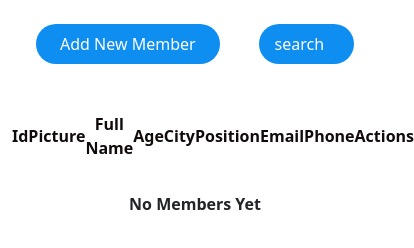
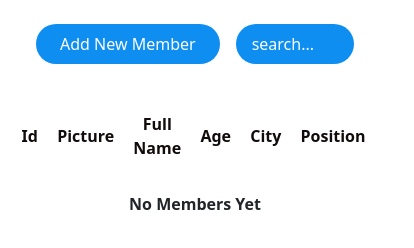
Before and after one commit to Islamkandi1/add-member, a plain HTML site: page index.html in a window 390 px wide. Shown: the whole page, 414 px wide, since content can reach past the window. Drawn offline with Linux system fonts and the light colour scheme.

Commit message:
make it responsive

```diff
--- a/css/style.css
+++ b/css/style.css
@@ -27,12 +27,15 @@
     height: 50px;
     object-fit: contain;
   }
+  tr{
+    padding: .4rem;
+  }
   th {
     text-transform: capitalize;
   }
   th,
   td {
-    padding: 0.5rem 0;
+    padding: 0.5rem .6rem ;
   }
   td {
     font-weight: 600;
@@ -83,7 +86,7 @@ i {
 }
 .img-box {
   background-image: url("./../images/chefs-3.jpg");
-  height: 500px;
+  height: 400px;
   background-repeat: no-repeat;
   background-position: center;
   background-size: cover;
@@ -91,11 +94,20 @@ i {
     font-size: 2rem;
   }
 }
-#wrong{
+.table-contain {
+  overflow: auto;
+  display: block;
+  width: 100%;
+  height: 100%;
+}
+#wrong {
   background-color: #fa1d1d;
 }
-@media screen and (width >=768px) {
-  .box-all .box{
-    width: 60%;
+@media screen and (width >=650px) {
+  .box-all .box {
+    width: 70%;
   }
 }
+@media screen and (width >=768px) {
+
+}
--- a/index.html
+++ b/index.html
@@ -15,7 +15,7 @@
     <main class="members">
       <section class="container-fluid pt-4">
         <section
-          class="add-search d-flex justify-content-between align-items-center px-4 mb-4"
+          class="add-search flex-wrap d-flex justify-content-between align-items-center gap-3 px-4 mb-4 "
         >
           <button
             type="button"
@@ -27,14 +27,15 @@
           <input
             type="search"
             id="search"
-            class="search rounded-pill border-0"
+            class="search rounded-pill border-0 flex-grow-1 flex-sm-grow-0"
             placeholder="search..."
           />
         </section>
-        <section class="my-btn d-flex justify-content-center align-items-center mb-3">
+        <section class="my-btn d-flex  justify-content-center align-items-center mb-3">
           <button type="btn" class="btn btn-primary text-capitalize w-75 d-none" id="delete-all">delete all</button>
 
         </section>
+        <sectio class="table-contain">
           <table class="w-100 text-center">
             <thead>
               <tr>
@@ -52,6 +53,7 @@
             <tbody id="tbody"></tbody>
           </table>
             <p id="no-members" class="mt-4 fw-bold text-capitalize text-center"></p>
+        </sectio>
       </section>
     </main>
     <main
@@ -110,7 +112,7 @@
       </section>
     </main>
     <main id="img-contain" class="d-flex justify-content-center align-items-center  box-all d-none">
-      <section class="box img-box w-50 position-relative d-flex justify-content-between align-items-center" id="img-box">
+      <section class="box img-box position-relative d-flex justify-content-between align-items-center" id="img-box">
         <i class="fa-solid fa-arrow-left" id="prev"></i>
         <i class="fa-solid fa-xmark" id="x-mark"></i>
         <i class="fa-solid fa-arrow-right" id="next"></i>
```
Lines whose indentation alone changed are shown as unchanged.
